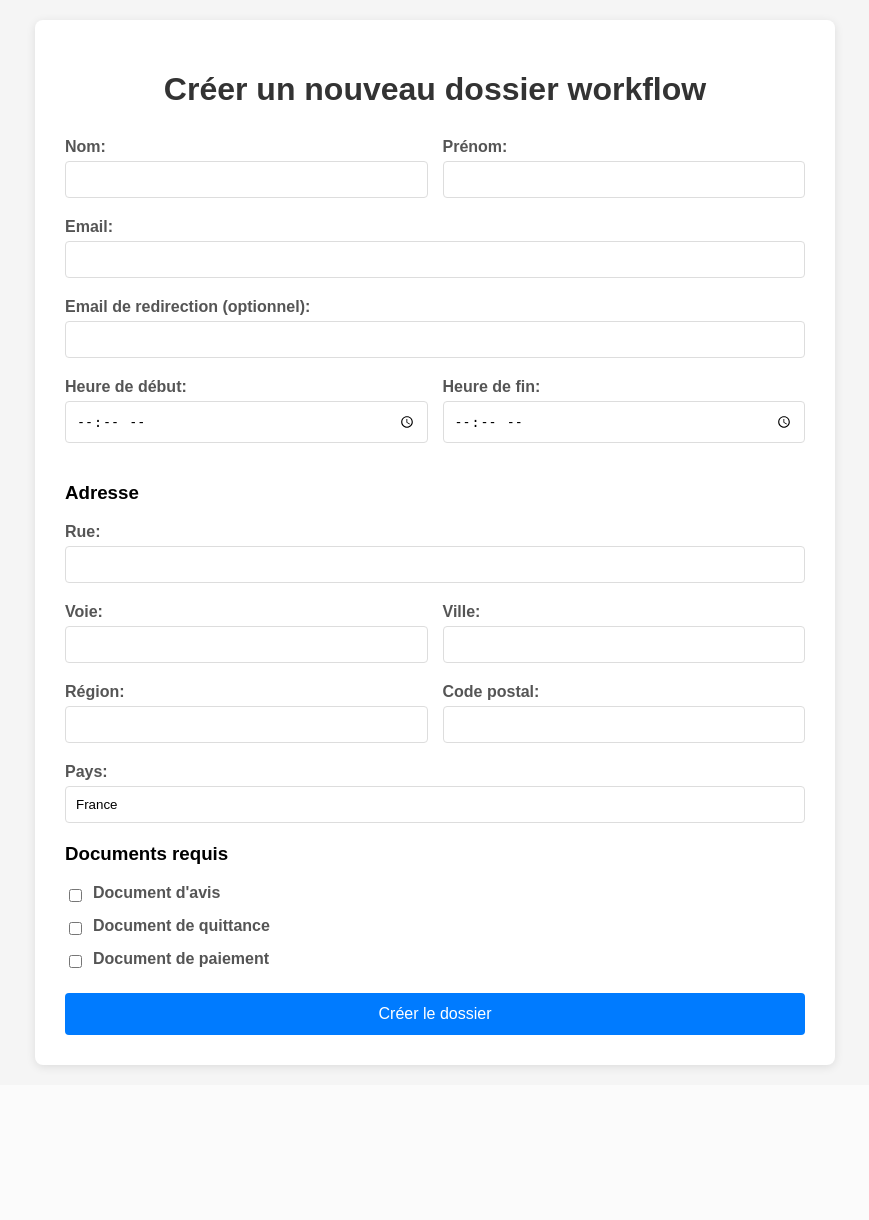
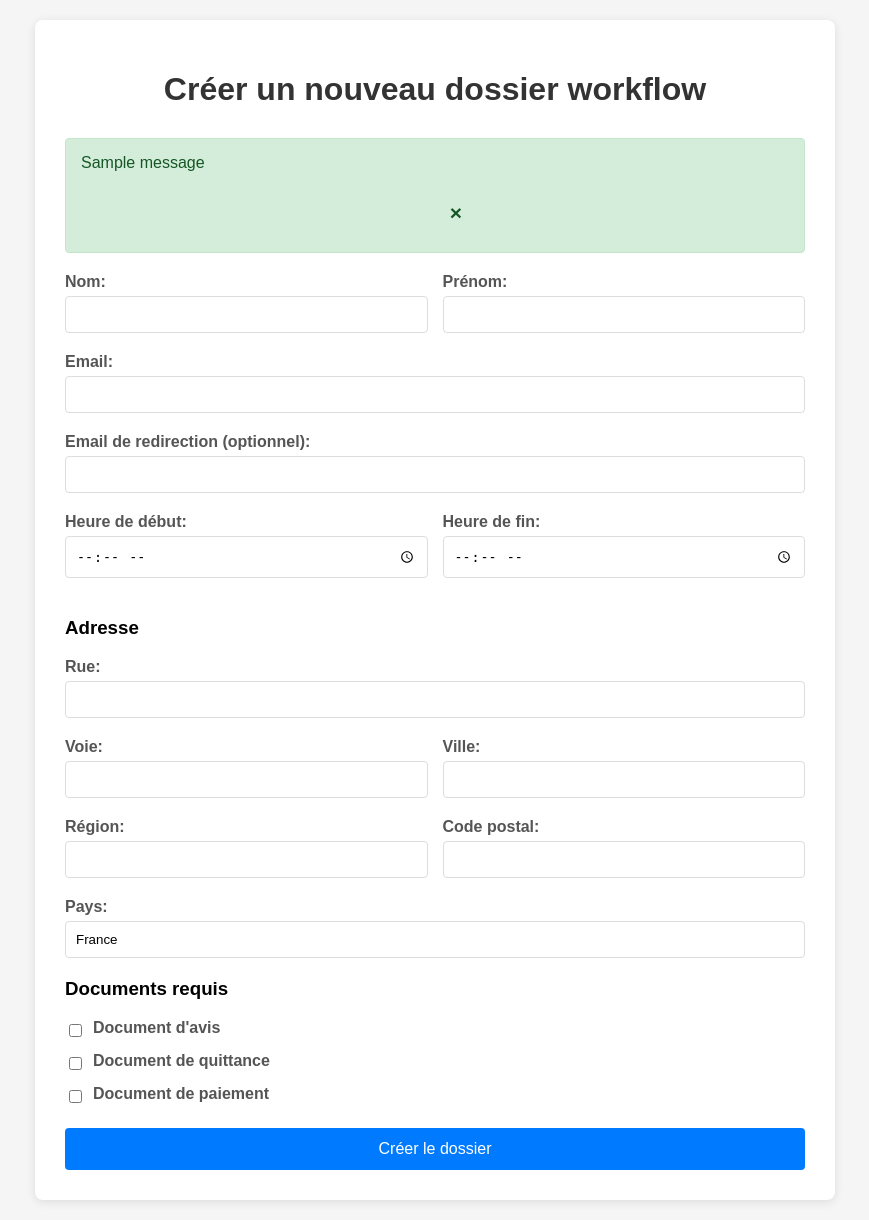
Before and after one commit to lhomangroup/projectimmo, a Django app: page /workflow in a window 1280 px wide. Shown: the whole page, without its empty margins (205-1074 px from the left). Before the commit the page ends 1070 px from the top, so only its background shows below. Run offline with Django 4.2, Linux system fonts and the light colour scheme; a user stored in the database is signed in; tables that the repository leaves empty hold one stand-in row (values such as "Sample post"); one stand-in notice (Sample message) is shown; parts of the project's set-up code (start-up, migrations or seed data) failed here and were passed over.

Commit message:
Assistant checkpoint: Ajouter messages de succès pour workflow
Assistant generated file changes:
- workflow/views.py: Ajouter une redirection avec message de succès après création du workflow
- templates/workflow/workflow.html: Ajouter l'affichage des messages de succès dans le template, Ajouter les styles CSS pour les messages d'alerte

---

User prompt:

j'ai aucun message qui me dit que le workflow (/workflow) a ete crée correctement. peux tu fixer ca

Replit-Commit-Author: Assistant
Replit-Commit-Session-Id: beb70737-b727-469e-8f33-69fd913e9a31

```diff
--- a/templates/workflow/workflow.html
+++ b/templates/workflow/workflow.html
@@ -5,6 +5,65 @@
     <meta charset="UTF-8">
     <meta name="viewport" content="width=device-width, initial-scale=1.0">
     <title>Workflow - Nouveau Dossier</title>
+    <style>
+        .alert {
+            padding: 15px;
+            margin-bottom: 20px;
+            border: 1px solid transparent;
+            border-radius: 4px;
+        }
+        .alert-success {
+            color: #155724;
+            background-color: #d4edda;
+            border-color: #c3e6cb;
+        }
+        .alert-dismissible .close {
+            position: relative;
+            top: -2px;
+            right: -21px;
+            color: inherit;
+            background: none;
+            border: none;
+            font-size: 21px;
+            font-weight: bold;
+            line-height: 1;
+            cursor: pointer;
+        }
+        .container {
+            max-width: 800px;
+            margin: 0 auto;
+            padding: 20px;
+        }
+        .form-group {
+            margin-bottom: 15px;
+        }
+        .form-row {
+            display: flex;
+            gap: 15px;
+        }
+        .form-group label {
+            display: block;
+            margin-bottom: 5px;
+            font-weight: bold;
+        }
+        .form-group input, .form-group select {
+            width: 100%;
+            padding: 8px;
+            border: 1px solid #ddd;
+            border-radius: 4px;
+        }
+        .btn {
+            background-color: #007bff;
+            color: white;
+            padding: 10px 20px;
+            border: none;
+            border-radius: 4px;
+            cursor: pointer;
+        }
+        .btn:hover {
+            background-color: #0056b3;
+        }
+    </style>
     <style>
         body {
             font-family: Arial, sans-serif;
@@ -83,6 +142,17 @@
 <body>
     <div class="container">
         <h1>Créer un nouveau dossier workflow</h1>
+
+        {% if messages %}
+            {% for message in messages %}
+                <div class="alert alert-{{ message.tags }} alert-dismissible fade show" role="alert">
+                    {{ message }}
+                    <button type="button" class="close" data-dismiss="alert" aria-label="Close">
+                        <span aria-hidden="true">&times;</span>
+                    </button>
+                </div>
+            {% endfor %}
+        {% endif %}
 
         <form method="post">
             {% csrf_token %}
--- a/workflow/views.py
+++ b/workflow/views.py
@@ -79,6 +79,10 @@ def workflow(request):
                 '''.format(data['f_name'], data['s_name'], data['id'], data['my_file_avis'], data['my_file_quittance'],
                            data['my_file_paye'], data['mail'])
             send_mail(data['f_name'], message, '', [mail])
+            # Rediriger avec un message de succès
+            from django.contrib import messages
+            messages.success(request, f'Dossier workflow créé avec succès pour {f_name} {s_name}. Un email a été envoyé à {mail}.')
+            return redirect('workflow')
     context = {'form': form}
     return render(request, 'workflow/workflow.html', context)
 
```
